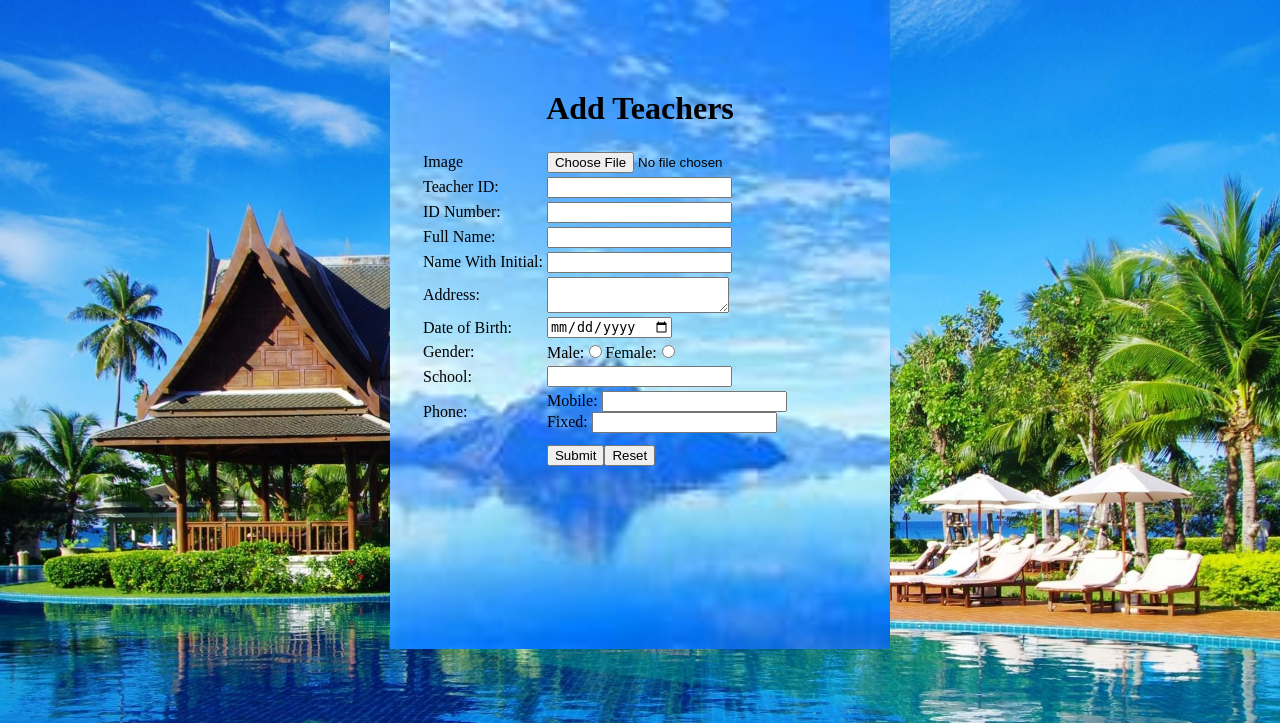
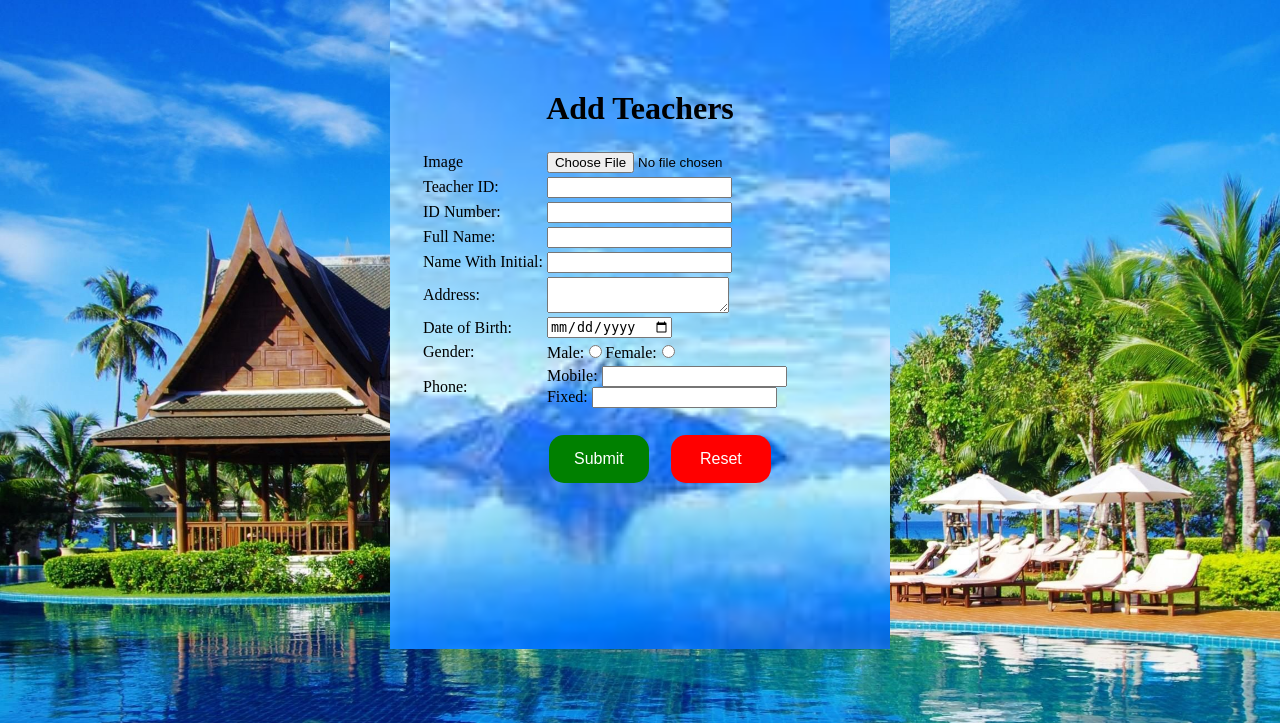
Before and after one commit to nadeeshapathiraja/clubProject, a PHP site: page /addTeachers.php in a window 1280 px wide. Shown: the part 36-759 px from the top of the page. Run offline with PHP 8.4, Linux system fonts and the light colour scheme.

Commit message:
create teachers Inseration but not completed

```diff
--- a/addAdmin.php
+++ b/addAdmin.php
@@ -36,7 +36,7 @@ if(isset($_POST['Submit'])){
 	if($result==1){
 		//uplord file to server
 	//make file uplord path
-		$path="admin/".$_FILES["imgfile"]["name"];
+		$path="teachers/".$_FILES["imgfile"]["name"];
 	//uplord
 		move_uploaded_file($_FILES["imgfile"]["tmp_name"],$path);
 	}
@@ -118,7 +118,7 @@ if(isset($_POST['Submit'])){
 
 <tr>
 <td></td>
-<td><input name="Submit" type="submit" value="Submit"><input name="Reset" type="reset" value="Reset"></td>
+<td><input class="button1" name="Submit" type="submit" value="Submit"><input class="button2" name="Reset" type="reset" value="Reset"></td>
 </tr>
 
 
--- a/addOB.php
+++ b/addOB.php
@@ -144,7 +144,7 @@ if(isset($_POST['Submit'])){
 
 </tr>
 <td></td>
-<td><input name="Submit" type="submit" value="Submit"><input name="Reset" type="reset" value="Reset"></td>
+<td><input class="button1" name="Submit" type="submit" value="Submit"><input class="button2" name="Reset" type="reset" value="Reset"></td>
 </tr>
 
 
--- a/addStudents.php
+++ b/addStudents.php
@@ -139,7 +139,7 @@ if(isset($_POST['Submit'])){
 
 </tr>
 <td></td>
-<td><input class="button" name="Submit" type="submit" value="Submit"><input name="Reset" type="reset" value="Reset"></td>
+<td><input class="button1" name="Submit" type="submit" value="Submit"><input class="button2" name="Reset" type="reset" value="Reset"></td>
 </tr>
 </table>
 </form>
--- a/addTeachers.php
+++ b/addTeachers.php
@@ -3,16 +3,13 @@
 if(isset($_POST['Submit'])){
 
 	$image=basename($_FILES["imgfile"]["name"]);
-
-	$index=$_POST['index'];
+	$tid=$_POST['tid'];
+	$id=$_POST['id'];
 	$fullname=$_POST['fullname'];
 	$ininame=$_POST['ininame'];
 	$address=$_POST['address'];
 	$dob=$_POST['dob'];
 	$gender=$_POST['gender'];
-	$school=$_POST['school'];
-	$grade=$_POST['grade'];
-	$parentname=$_POST['parentname'];
 	$mobile=$_POST['mobile'];
 	$fixed=$_POST['fixed'];
 
@@ -26,7 +23,7 @@ if(isset($_POST['Submit'])){
 
 	$db=mysqli_select_db($con, "swimmingclub");
 
-	$sql="INSERT INTO students(image,indexno,fullname,ininame,address,dob,gender,school,grade,parentname,mobile,fixed) VALUES('$image', $index,'$fullname','$ininame','$address','$dob','$gender','$school','$grade','$parentname',$mobile,$fixed)";
+	$sql="INSERT INTO students(image,tid,id,fullname,ininame,address,dob,gender,mobile,fixed) VALUES('$image', $tid,$id,'$fullname','$ininame','$address','$dob','$gender',$mobile,$fixed)";
 
 
 	$result= mysqli_query($con,$sql);
@@ -58,7 +55,7 @@ if(isset($_POST['Submit'])){
 <body class="body">
 <div class="logbox">
 <h1>Add Teachers</h1>
-<form name="form" action="#" method="post">
+<form name="form" action="#" method="post" enctype="multipart/form-data">
 <table class="tabledate">
 
 <tr>
@@ -101,10 +98,6 @@ if(isset($_POST['Submit'])){
 <td>Male:<input name="gender" type="radio" >Female:<input name="gender" type="radio" ></td>
 </tr>
 
-<tr>
-<td>School: </td>
-<td><input name="school" type="text" ></td>
-</tr>
 
 <tr>
 <td>Phone: </td>
@@ -124,7 +117,7 @@ if(isset($_POST['Submit'])){
 
 </tr>
 <td></td>
-<td><input name="Submit" type="submit" value="Submit"><input name="Reset" type="reset" value="Reset"></td>
+<td><input class="button1" name="Submit" type="submit" value="Submit"><input class="button2" name="Reset" type="reset" value="Reset"></td>
 </tr>
 
 
--- a/style/addingusers.css
+++ b/style/addingusers.css
@@ -25,6 +25,32 @@
 	padding:70px 30px;
 }
 
-.button{
-	margin: 10px;
+.button1{
+  background-color:green;
+  border: none;
+  color: white;
+  padding: 15px;
+  text-align: center;
+  text-decoration: none;
+  display: inline-block;
+  font-size: 16px;
+  margin: 4px 2px;
+  cursor: pointer;
+  border-radius: 15px;
+  width: 100px;
+
 }
+.button2{
+  background-color:red;
+  border: none;
+  color: white;
+  padding: 15px;
+  text-align: center;
+  text-decoration: none;
+  display: inline-block;
+  font-size: 16px;
+  margin: 15px 20px;
+  cursor: pointer;
+  border-radius: 15px;
+  width: 100px;
+}
```
